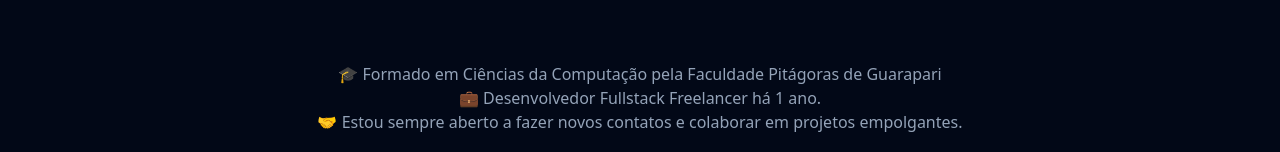
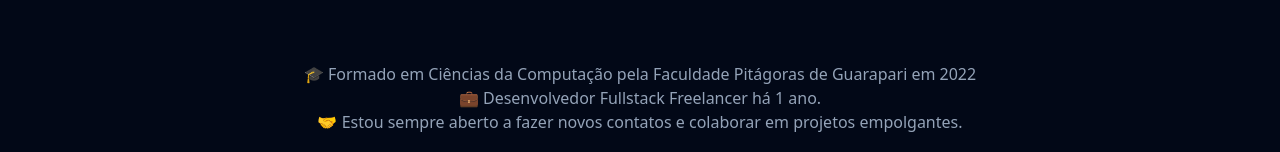
Before and after one commit to arthurmarconcini/portifolio-astro, an Astro site: page / in a window 1280 px wide. Shown: the part 250-402 px from the top of the page. Built offline with nearby package versions, Linux system fonts and the light colour scheme; Astro itself is replaced by a stand-in of ours; some packages are replaced by stand-ins of ours; no server answers; the database is empty; what tailwind-typewriter would draw is missing.

Commit message:
chore: home text up

```diff
--- a/src/pages/index.astro
+++ b/src/pages/index.astro
@@ -24,7 +24,7 @@
       <h1 class="mb-8 font-bold type-social text-lg text-white"></h1>
       <p>
         🎓 Formado em Ciências da Computação pela Faculdade Pitágoras de
-        Guarapari
+        Guarapari em 2022
       </p>
       <p>💼 Desenvolvedor Fullstack Freelancer há 1 ano.</p>
       <p>
```
